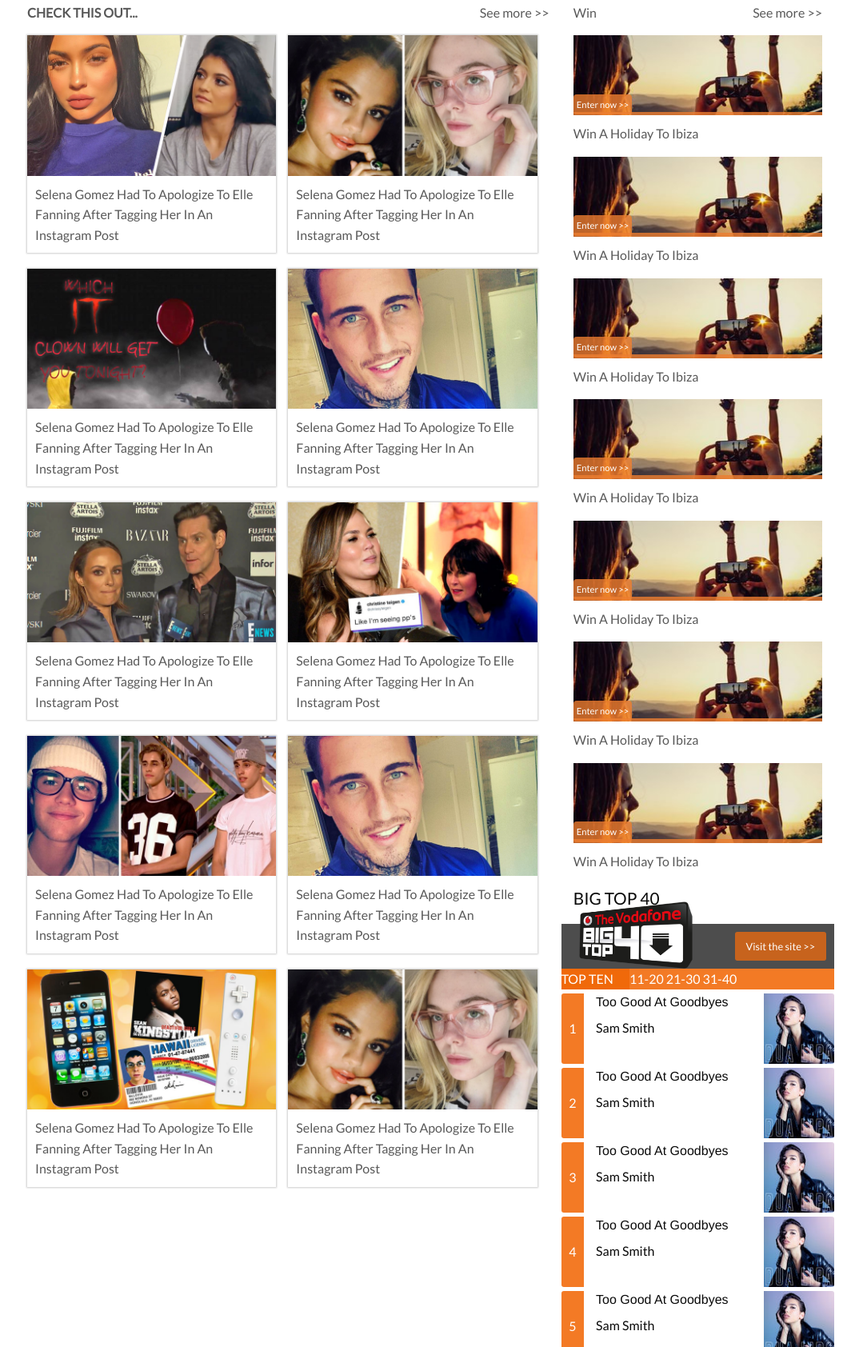
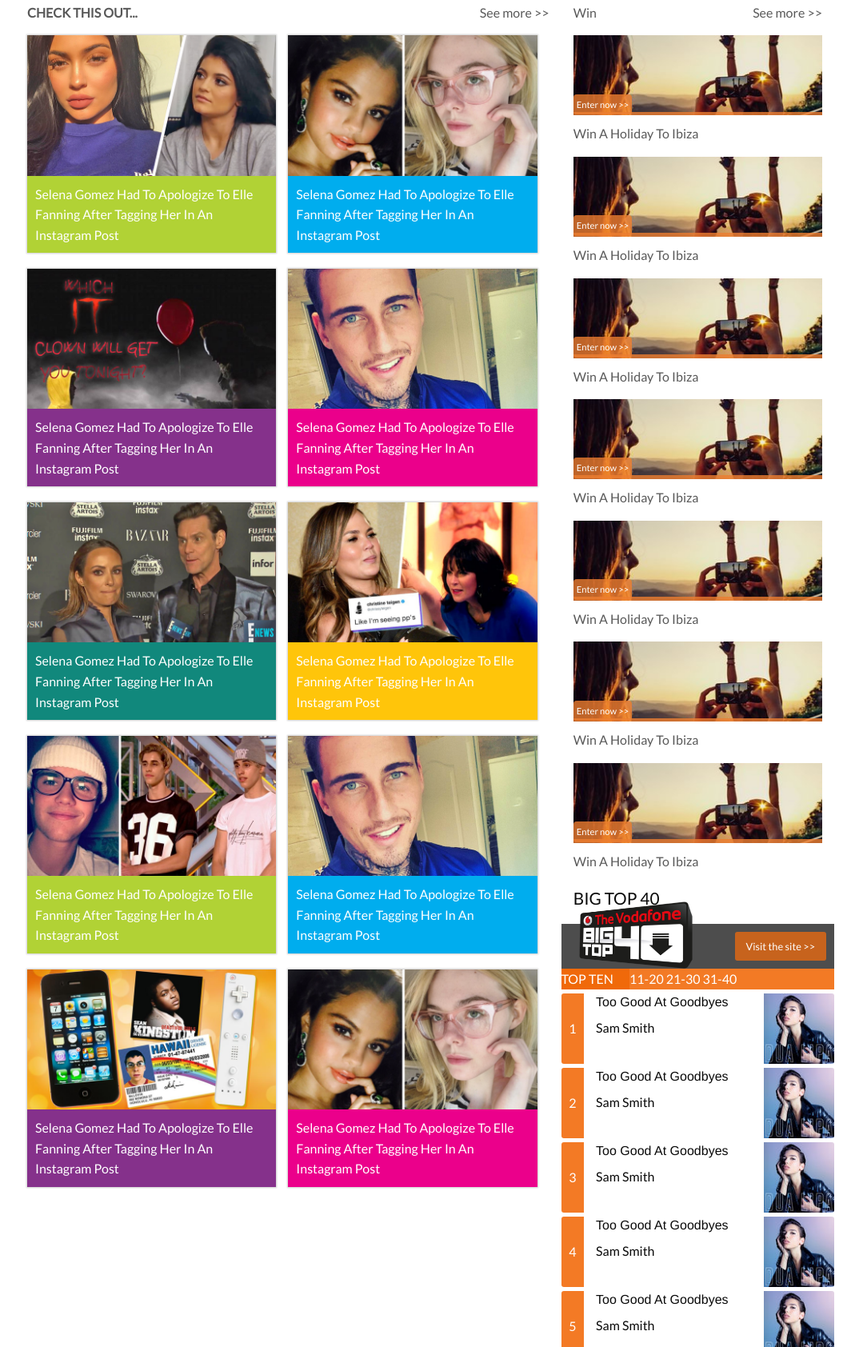
Before and after one commit to Gaseema/urbanRadio, a plain HTML site: page index.html in a window 1280 px wide. Shown: the part 967-2651 px from the top of the page at 80% size, without its empty margins (109-1183 px from the left). Drawn offline with Linux system fonts and the light colour scheme.

Commit message:
change article bg colours

```diff
--- a/index.html
+++ b/index.html
@@ -252,62 +252,62 @@
             </div>
             <div class="small-12 medium-6 columns" style="padding-left: 0px;">
                 <div style=" box-shadow: 0 0 2px 1px rgba(0, 0, 0, 0.2);"><img src="img/checkthis.png">
-                    <p style="background:white;color: #595959;padding:10px;margin-bottom:20px;">Selena Gomez Had To Apologize To Elle Fanning After Tagging Her In An Instagram Post</p>
+                    <p style="background:#B1D235;color: #fff;padding:10px;margin-bottom:20px;">Selena Gomez Had To Apologize To Elle Fanning After Tagging Her In An Instagram Post</p>
                 </div>
 
             </div>
             <div class="small-12 medium-6 columns" style="padding-left: 0px;">
                 <div style=" box-shadow: 0 0 2px 1px rgba(0, 0, 0, 0.2);"><img src="img/6.png">
-                    <p style="background:white;color: #595959;padding:10px;margin-bottom:20px;">Selena Gomez Had To Apologize To Elle Fanning After Tagging Her In An Instagram Post</p>
+                    <p style="background:#00ADEE;color: #fff;padding:10px;margin-bottom:20px;">Selena Gomez Had To Apologize To Elle Fanning After Tagging Her In An Instagram Post</p>
                 </div>
 
             </div>
             <div class="small-12 medium-6 columns" style="padding-left: 0px;">
                 <div style=" box-shadow: 0 0 2px 1px rgba(0, 0, 0, 0.2);"><img src="img/7.png">
-                    <p style="background:white;color: #595959;padding:10px;margin-bottom:20px;">Selena Gomez Had To Apologize To Elle Fanning After Tagging Her In An Instagram Post</p>
+                    <p style="background:#85318B;color: #fff;padding:10px;margin-bottom:20px;">Selena Gomez Had To Apologize To Elle Fanning After Tagging Her In An Instagram Post</p>
                 </div>
 
             </div>
             <div class="small-12 medium-6 columns" style="padding-left: 0px;">
                 <div style=" box-shadow: 0 0 2px 1px rgba(0, 0, 0, 0.2);"><img src="img/8.png">
-                    <p style="background:white;color: #595959;padding:10px;margin-bottom:20px;">Selena Gomez Had To Apologize To Elle Fanning After Tagging Her In An Instagram Post</p>
+                    <p style="background:#EB008B;color: #fff;padding:10px;margin-bottom:20px;">Selena Gomez Had To Apologize To Elle Fanning After Tagging Her In An Instagram Post</p>
                 </div>
 
             </div>
             <div class="small-12 medium-6 columns" style="padding-left: 0px;">
                 <div style=" box-shadow: 0 0 2px 1px rgba(0, 0, 0, 0.2);"><img src="img/9.png">
-                    <p style="background:white;color: #595959;padding:10px;margin-bottom:20px;">Selena Gomez Had To Apologize To Elle Fanning After Tagging Her In An Instagram Post</p>
+                    <p style="background:#11887C;color: #fff;padding:10px;margin-bottom:20px;">Selena Gomez Had To Apologize To Elle Fanning After Tagging Her In An Instagram Post</p>
                 </div>
 
             </div>
             <div class="small-12 medium-6 columns" style="padding-left: 0px;">
                 <div style=" box-shadow: 0 0 2px 1px rgba(0, 0, 0, 0.2);"><img src="img/10.png">
-                    <p style="background:white;color: #595959;padding:10px;margin-bottom:20px;">Selena Gomez Had To Apologize To Elle Fanning After Tagging Her In An Instagram Post</p>
+                    <p style="background:#FFC50A;color: #fff;padding:10px;margin-bottom:20px;">Selena Gomez Had To Apologize To Elle Fanning After Tagging Her In An Instagram Post</p>
                 </div>
 
             </div>
             <div class="small-12 medium-6 columns" style="padding-left: 0px;">
                 <div style=" box-shadow: 0 0 2px 1px rgba(0, 0, 0, 0.2);"><img src="img/11.jpg">
-                    <p style="background:white;color: #595959;padding:10px;margin-bottom:20px;">Selena Gomez Had To Apologize To Elle Fanning After Tagging Her In An Instagram Post</p>
+                    <p style="background:#B1D235;color: #fff;padding:10px;margin-bottom:20px;">Selena Gomez Had To Apologize To Elle Fanning After Tagging Her In An Instagram Post</p>
                 </div>
 
             </div>
             <div class="small-12 medium-6 columns" style="padding-left: 0px;">
                 <div style=" box-shadow: 0 0 2px 1px rgba(0, 0, 0, 0.2);"><img src="img/8.png">
-                    <p style="background:white;color: #595959;padding:10px;margin-bottom:20px;">Selena Gomez Had To Apologize To Elle Fanning After Tagging Her In An Instagram Post</p>
+                    <p style="background:#00ADEE;color: #fff;padding:10px;margin-bottom:20px;">Selena Gomez Had To Apologize To Elle Fanning After Tagging Her In An Instagram Post</p>
                 </div>
 
             </div>
             <div class="small-12 medium-6 columns" style="padding-left: 0px;">
                 <div style=" box-shadow: 0 0 2px 1px rgba(0, 0, 0, 0.2);"><img src="img/12.png">
-                    <p style="background:white;color: #595959;padding:10px;margin-bottom:20px;">Selena Gomez Had To Apologize To Elle Fanning After Tagging Her In An Instagram Post</p>
+                    <p style="background:#85318B;color: #fff;padding:10px;margin-bottom:20px;">Selena Gomez Had To Apologize To Elle Fanning After Tagging Her In An Instagram Post</p>
                 </div>
 
             </div>
 
             <div class="small-12 medium-6 columns" style="padding-left: 0px;">
                 <div style=" box-shadow: 0 0 2px 1px rgba(0, 0, 0, 0.2);"><img src="img/6.png">
-                    <p style="background:white;color: #595959;padding:10px;margin-bottom:20px;">Selena Gomez Had To Apologize To Elle Fanning After Tagging Her In An Instagram Post</p>
+                    <p style="background:#EB008B;color: #fff;padding:10px;margin-bottom:20px;">Selena Gomez Had To Apologize To Elle Fanning After Tagging Her In An Instagram Post</p>
                 </div>
 
             </div>
```
